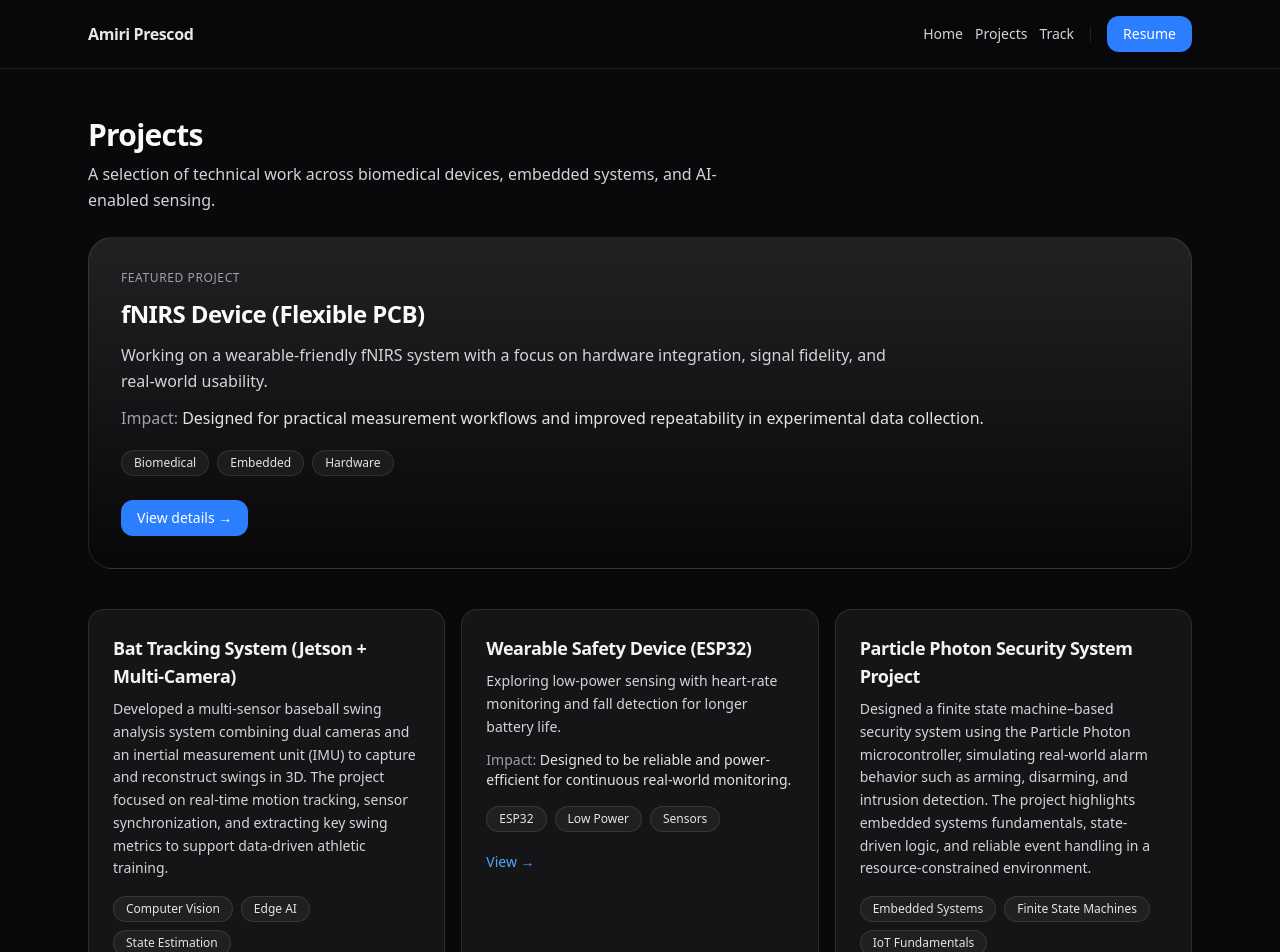
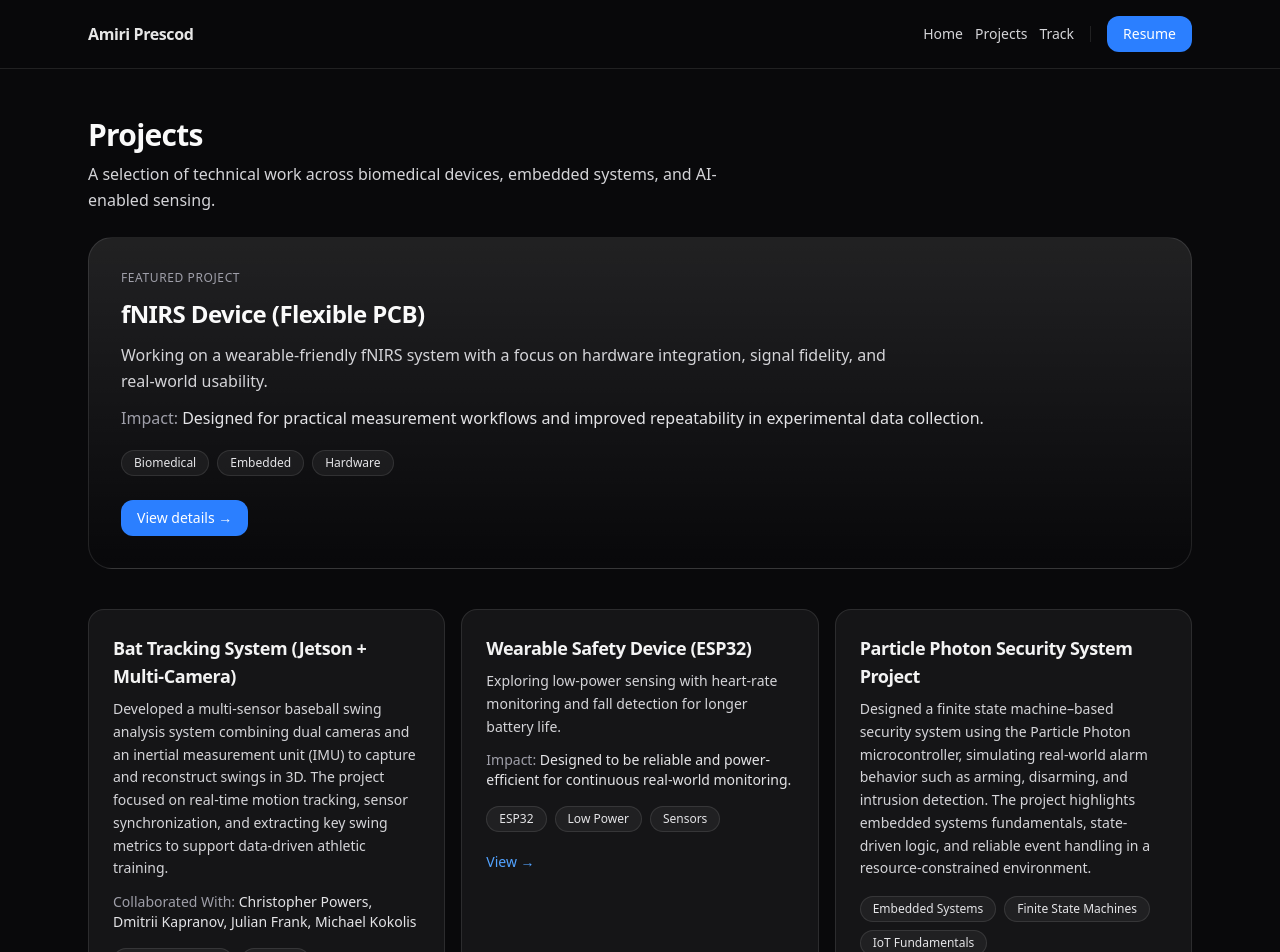
Before and after one commit to aprescod12/aprescod-portfolio-website, a Next.js app: page /projects in a window 1280 px wide. Shown: the top 952 px of the page. Built offline with nearby package versions, Linux system fonts and the light colour scheme.

Commit message:
added a 'Collaborated With' section to the project card components and then did used on the projects page

```diff
--- a/src/app/projects/page.tsx
+++ b/src/app/projects/page.tsx
@@ -11,6 +11,8 @@ const featured: Project = {
     "Working on a wearable-friendly fNIRS system with a focus on hardware integration, signal fidelity, and real-world usability.",
   impact:
     "Designed for practical measurement workflows and improved repeatability in experimental data collection.",
+  collaborated:
+    "",
   tags: ["Biomedical", "Embedded", "Hardware"],
   link: "#",
 };
@@ -22,6 +24,8 @@ const projects: Project[] = [
       "Developed a multi-sensor baseball swing analysis system combining dual cameras and an inertial measurement unit (IMU) to capture and reconstruct swings in 3D. The project focused on real-time motion tracking, sensor synchronization, and extracting key swing metrics to support data-driven athletic training.",
     impact:
       "",
+    collaborated:
+      "Christopher Powers, Dmitrii Kapranov, Julian Frank, Michael Kokolis",
     tags: ["Computer Vision", "Edge AI", "State Estimation"],
     link: "#",
   },
@@ -31,6 +35,8 @@ const projects: Project[] = [
       "Exploring low-power sensing with heart-rate monitoring and fall detection for longer battery life.",
     impact:
       "Designed to be reliable and power-efficient for continuous real-world monitoring.",
+    collaborated:
+      "",
     tags: ["ESP32", "Low Power", "Sensors"],
     link: "#",
   },
@@ -39,6 +45,8 @@ const projects: Project[] = [
     description:
       "Designed a finite state machine–based security system using the Particle Photon microcontroller, simulating real-world alarm behavior such as arming, disarming, and intrusion detection. The project highlights embedded systems fundamentals, state-driven logic, and reliable event handling in a resource-constrained environment.",
     impact:
+      "",
+    collaborated:
       "",
     tags: ["Embedded Systems", "Finite State Machines", "IoT Fundamentals"],
     link: "https://github.com/aprescod12/particle-photon-security-system/tree/main",
--- a/src/components/ProjectCard.tsx
+++ b/src/components/ProjectCard.tsx
@@ -8,6 +8,7 @@ export type Project = {
     tags: string[];
     link?: string;
     impact?: string; // Optional: adds a recruiter-friendly “why it matters” line
+    collaborated: string;
   };
 
   export default function ProjectCard({ project }: { project: Project }) {
@@ -33,6 +34,13 @@ export type Project = {
         {project.impact ? (
           <p className="mt-3 text-sm text-zinc-200">
             <span className="text-zinc-400">Impact:</span> {project.impact}
+          </p>
+        ) : null}
+
+        {/* Why it matters (recruiter-friendly impact line) */}
+        {project.collaborated ? (
+          <p className="mt-3 text-sm text-zinc-200">
+            <span className="text-zinc-400">Collaborated With:</span> {project.collaborated}
           </p>
         ) : null}
 
```
